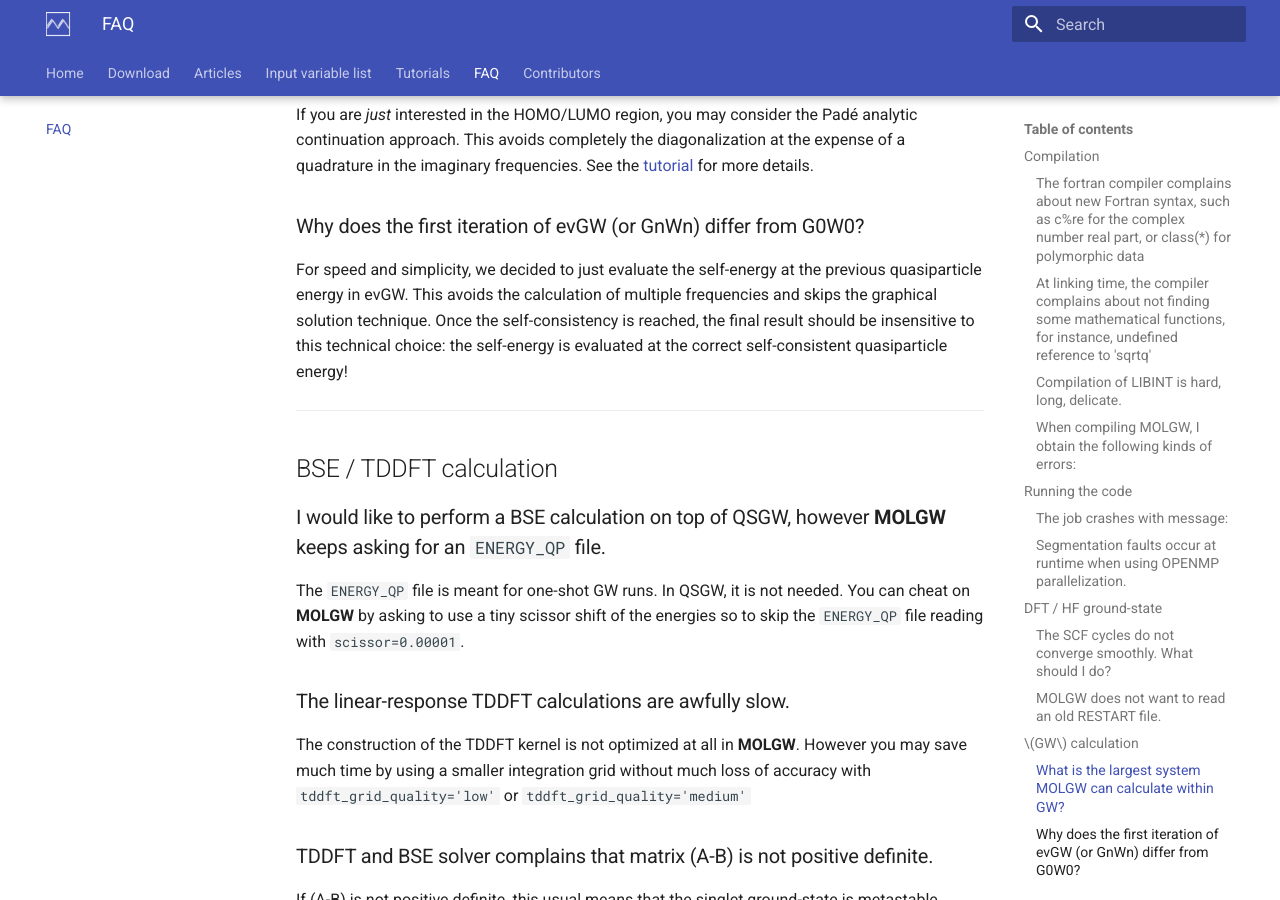
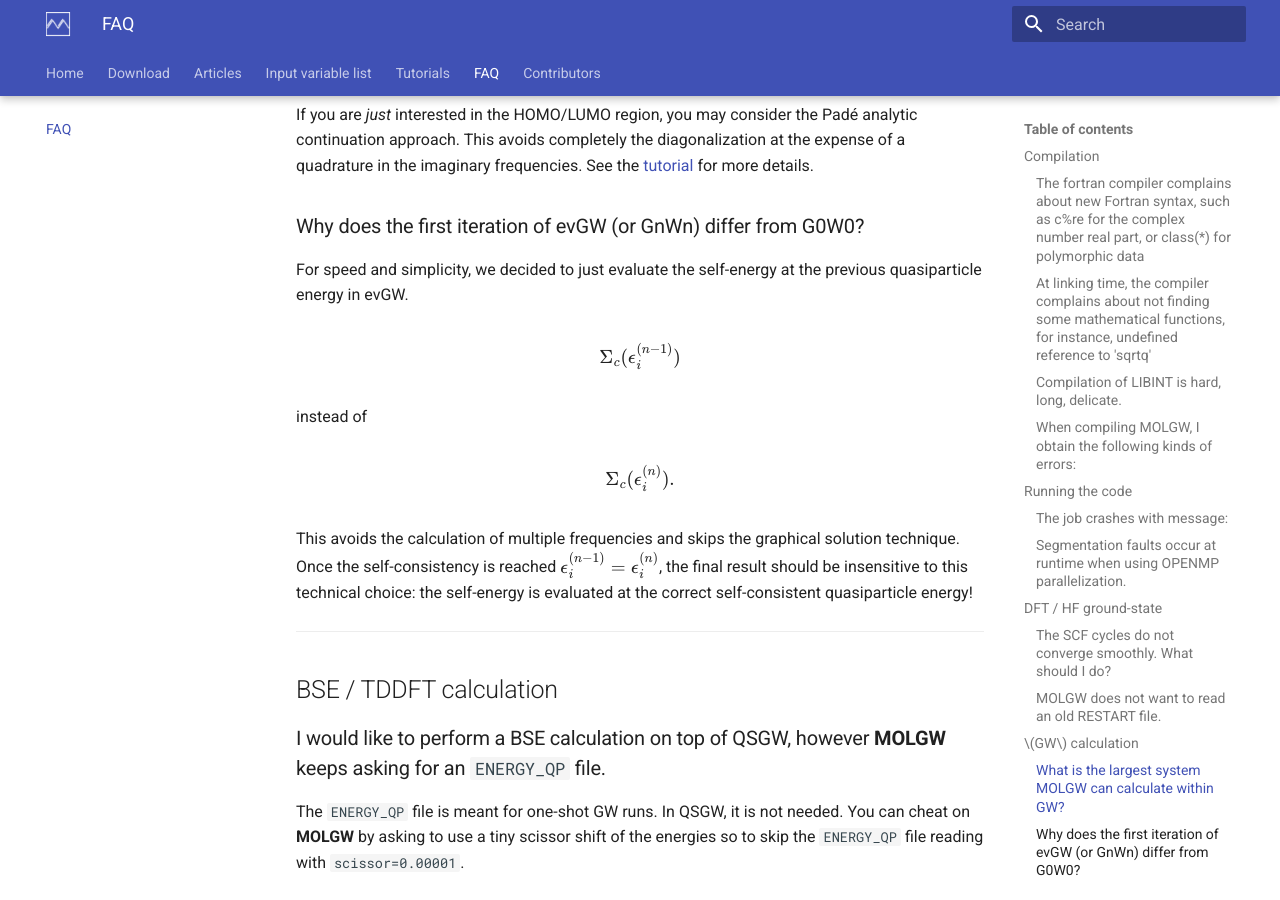
Before and after one commit to bruneval/molgw.org, an MkDocs documentation site: the page built from docs/faq.md, in a window 1280 px wide and 900 px high, scrolled down 3151 px. Built offline with MkDocs 1.6.1 and Material for MkDocs 9.7.7, drawn with Linux system fonts in a browser that asks for light colours.

Commit message:
update literature

```diff
--- a/docs/faq.md
+++ b/docs/faq.md
@@ -130,8 +130,19 @@ See the [tutorial](tuto_gw.md) for more details.
 ### Why does the first iteration of evGW (or GnWn) differ from G0W0?
 
 For speed and simplicity, we decided to just evaluate the self-energy at the previous quasiparticle energy in evGW.
+
+$$
+  \Sigma_c(\epsilon_i^{(n-1)})
+$$
+
+instead of
+
+$$
+  \Sigma_c(\epsilon_i^{(n)})  .
+$$
+
 This avoids the calculation of multiple frequencies and skips the graphical solution technique.
-Once the self-consistency is reached, the final result should be insensitive to this technical choice:
+Once the self-consistency is reached $\epsilon_i^{(n-1)}=\epsilon_i^{(n)}$, the final result should be insensitive to this technical choice:
 the self-energy is evaluated at the correct self-consistent quasiparticle energy!
 
 
```
Also changed, not shown: 1 other file.
